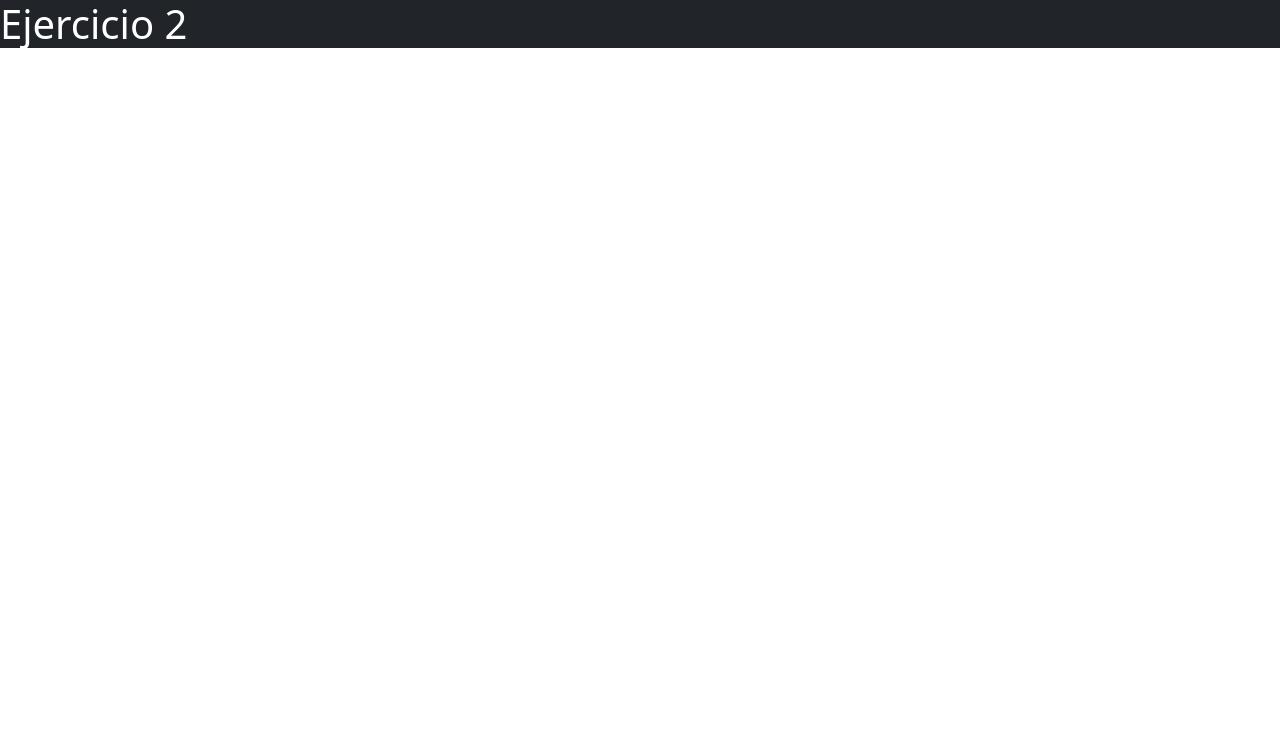
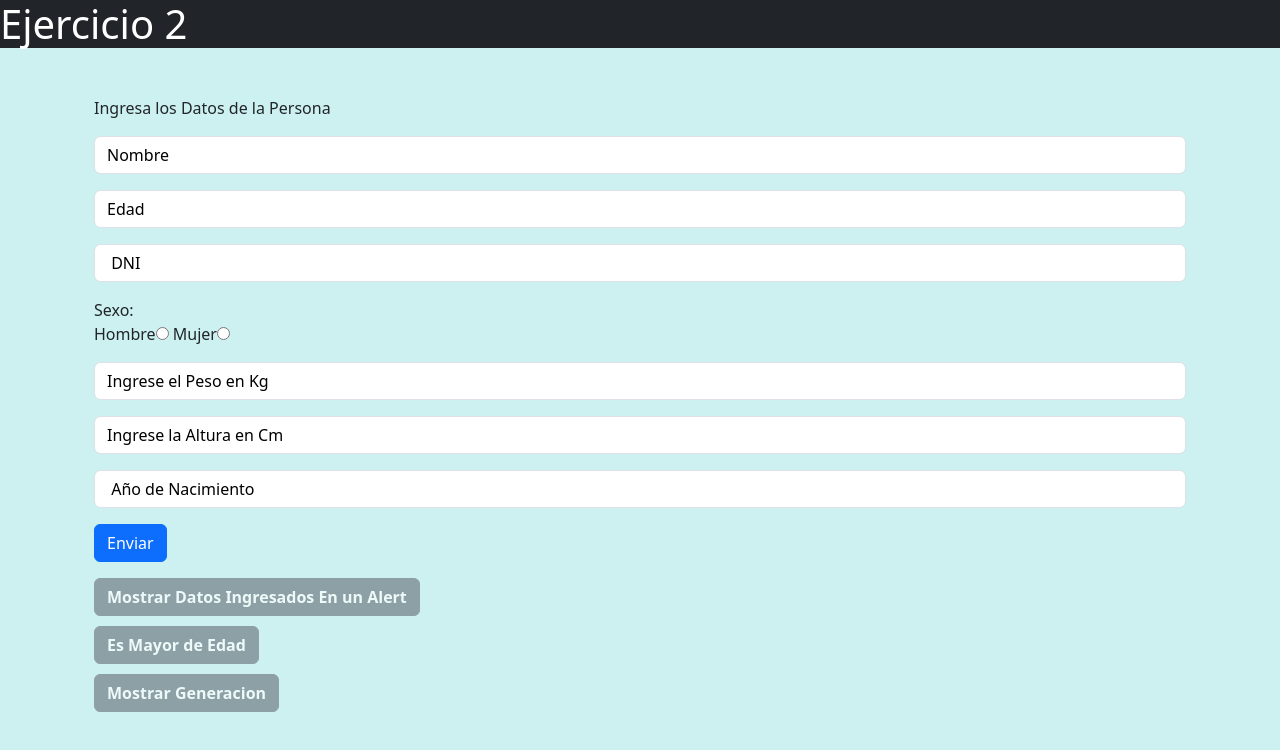
Before and after one commit to Martinserrano724/doomBoomEjercicio2, a plain HTML site: page index.html in a window 1280 px wide. Drawn offline with nearby package versions, Linux system fonts and the light colour scheme.

Commit message:
Desarrollo ejercicio 2

```diff
--- a/css/style.css
+++ b/css/style.css
@@ -0,0 +1,21 @@
+
+*{
+    margin: 0;
+    padding: 0;
+    }
+
+    body{
+        background-color: rgb(205, 241, 241);
+        min-height: 100vh;
+        margin-bottom: 50px;
+        padding-bottom: 20px;
+    }
+    #btnMostrar ,#btnMayorEdad ,#mostrarGeneracion{
+
+        margin-bottom: 10px;
+    }
+
+
+    #formNombre::placeholder ,#formEdad::placeholder,#formDni::placeholder,#formAnio::placeholder,#formPeso::placeholder,#formAltura::placeholder{
+        color: #000000;
+      }
--- a/index.html
+++ b/index.html
@@ -12,9 +12,54 @@
     <header>
         <h1 class="text-bg-dark mb-5">Ejercicio 2</h1>
     </header>
-    <main>
+    <main class="container">
+        <section class=" container">
+            <div class="row d-flex justify-content-center">
+                <p>Ingresa los Datos de la Persona</p>
+                <form action=""   id="usuarioForm" >
+                    <div class="mb-3">
+                      <input type="text" class="form-control" id="formNombre" placeholder="Nombre" required >
+                    </div>
+                    <div class="mb-3">
+                        <input type="text" class="form-control" id="formEdad"   placeholder="Edad" required minlength="1" maxlength="2">
+                    </div>
+                    <div class="mb-3">
+                        <input type="text" class="form-control" id="formDni"  placeholder=" DNI"  required  minlength="7" maxlength="8">
+                    </div>
+                    <div class="mb-3">
+                        <p>Sexo:<br> Hombre<input class="checboxSex" type="radio" name="sexo" value="h"> Mujer<input class="checboxSex" type="radio" name="sexo" value="m" required></p>
+                    </div>
+                    <div class="mb-3">
 
-    </main>
+                        <input type="text" class="form-control" id="formPeso" size="3" placeholder="Ingrese el Peso en Kg" required minlength="1" maxlength="3 ">
+                    </div>
+                    <div class="mb-3">
+                        <input type="text" class="form-control" id="formAltura" required placeholder="Ingrese la Altura en Cm"  minlength="1" maxlength="3" >
+                    </div>
+                    <div class="mb-3">
+                        <input type="text" class="form-control" id="formAnio"  placeholder=" Año de Nacimiento" required minlength="4" maxlength="4"x >
+                    </div>
+                    <div class="mb-3"><button type="button" class="btn btn-primary"  id="enviar" onclick="iniciarCarga()">Enviar</button></div>
+                  </form>
+
+
+
+
+            </div>
+            <div id="btnMostrar">
+                <button class="col-12 btJuego btn btn-outline-primary" type="button" id="provarPersona" onclick="datosMostrar()">Mostrar Datos Ingresados En un Alert</button>
+            </div>
+            <div id="btnMayorEdad">
+                <button class="col-12 btJuego btn btn-outline-primary" type="button" id="btnMayor" onclick="esMayorEdad()">Es Mayor de Edad</button>
+
+            </div>
+            <div id="mostrarGeneracion">
+                <button class="col-12 btJuego btn btn-outline-primary" type="button" id="btnGeneracion" onclick="mostrarGeneracion()">Mostrar Generacion</button>
+
+            </div>
+
+
+    </section>
 
     <script src="https://cdn.jsdelivr.net/npm/bootstrap@5.3.0-alpha2/dist/js/bootstrap.bundle.min.js" integrity="sha384-qKXV1j0HvMUeCBQ+QVp7JcfGl760yU08IQ+GpUo5hlbpg51QRiuqHAJz8+BrxE/N" crossorigin="anonymous"></script>
     <script src="./js/ejercicio2.js"></script>
--- a/js/ejercicio2.js
+++ b/js/ejercicio2.js
@@ -0,0 +1,115 @@
+/*2- Crea una clase llamada Persona que siga las siguientes condiciones:
+Sus propiedades son: nombre, edad, DNI, sexo (H hombre, M mujer), peso y altura, año de nacimiento. Si quieres añadir alguna propiedad extra puedes hacerlo.
+Los métodos que se debe poder utilizar  son:
+mostrarGeneracion: este método debe mostrar un mensaje indicando a qué generación pertenece la persona creada y cual es el rasgo característico de esta generación.
+Para realizar este método tener en cuenta la siguiente tabla de generaciones:
+
+
+esMayorDeEdad: indica si es mayor de edad, devuelve un mensaje indicando que la persona es mayor de edad.
+mostrarDatos: devuelve toda la información del objeto.
+Luego crea la interfaz necesaria para que el usuario pueda crear un objeto persona, permitiendo ingresar las propiedades
+mediante un formulario,
+también agregar los botones “mostrar generación”, es “mayor de edad” e
+indicar en un alert el resultado de la función correspondiente.
+*/
+
+class Persona {
+  constructor(nombre, edad, dni, sexo, peso, altura, anioNacimiento) {
+    this.nombre = nombre;
+    this.edad = edad;
+    this.dni = dni;
+    this.sexo = sexo;
+    this.peso = peso;
+    this.altura = altura;
+    this.anioNacimiento = anioNacimiento;
+  }
+
+  esMayorDeEdad() {
+    if (this.edad >= 18) {
+      return alert(`Es mayor de edad`);
+    } else {
+      return alert(`Es Menor de edad`);
+    }
+  }
+
+  mostrarDatos() {
+    alert(
+      `\n nombre: ${this.nombre}\nEdad: ${this.edad}\nDNI: ${this.dni}\n Sexo: ${this.sexo}\nPeso: ${this.peso}\nAltura: ${this.altura}\naño : ${this.anioNacimiento}`
+    );
+  }
+  mostrarGeneracion() {
+    let resultado = 2023 - this.edad;
+    alert(`La generacion es: `);
+
+    if (resultado <= 2010 && resultado >= 1994) {
+      alert(`generacion Z`);
+    } else if (resultado <= 1993 && resultado >= 1981) {
+      alert(`generacion Y`);
+    } else if (resultado <= 1980 && resultado >= 1969) {
+      alert(`generacion X`);
+    } else if (resultado <= 1968 && resultado >= 1949) {
+      alert(`Baby Boom`);
+    } else if (resultado <= 1948 && resultado >= 1930) {
+      alert(`silent generacion(niños pos guerra)`);
+    }
+  }
+}
+
+let testPersona;
+function iniciarCarga() {
+  const formulario = document.forms.usuarioForm;
+  //se recupera el valor del formulario de forma de objeto usando el id
+
+  let nombreIngresado = formulario.elements.formNombre.value;
+  let edadIngresada = formulario.elements.formEdad.value;
+  let dniIngresada = formulario.elements.formDni.value;
+  let sexoIngresada = formulario.elements.sexo.value;
+  let pesoIngresada = formulario.elements.formPeso.value;
+  let alturaIngresada = formulario.elements.formAltura.value;
+  let anioNacimientoIngresada = formulario.elements.formAnio.value;
+
+  testPersona = new Persona(
+    nombreIngresado,
+    edadIngresada,
+    dniIngresada,
+    sexoIngresada,
+    pesoIngresada,
+    alturaIngresada,
+    anioNacimientoIngresada
+  );
+
+  btnGeneracion.disabled = false;
+  btnGeneracion.className=`btn btn-outline-primary`;
+  btnMostrar.disabled = false;
+  btnMostrar.className=`btn btn-outline-primary`
+  btnMayor.disabled = false;
+  btnMayor.className=`btn btn-outline-primary`;
+  alert("Datos Enviados Correctamente");
+
+}
+
+function datosMostrar() {
+  testPersona.mostrarDatos();
+  document.getElementById("datosMos").value = testPersona;
+}
+function esMayorEdad() {
+  testPersona.esMayorDeEdad();
+}
+function mostrarGeneracion() {
+  testPersona.mostrarGeneracion();
+}
+
+const btnMostrar = document.getElementById('provarPersona');
+btnMostrar.className = `btn btn-secondary`;
+btnMostrar.innerHTML = '<b>Mostrar Datos Ingresados En un Alert</b>';
+btnMostrar.disabled = true;
+
+const btnMayor = document.getElementById('btnMayor');
+btnMayor.className = `btn btn-secondary`;
+btnMayor.innerHTML = '<b>Es Mayor de Edad</b>';
+btnMayor.disabled = true;
+
+const btnGeneracion = document.getElementById('btnGeneracion');
+btnGeneracion.className = `btn btn-secondary`;
+btnGeneracion.innerHTML = '<b>Mostrar Generacion</b>';
+btnGeneracion.disabled = true;
```
